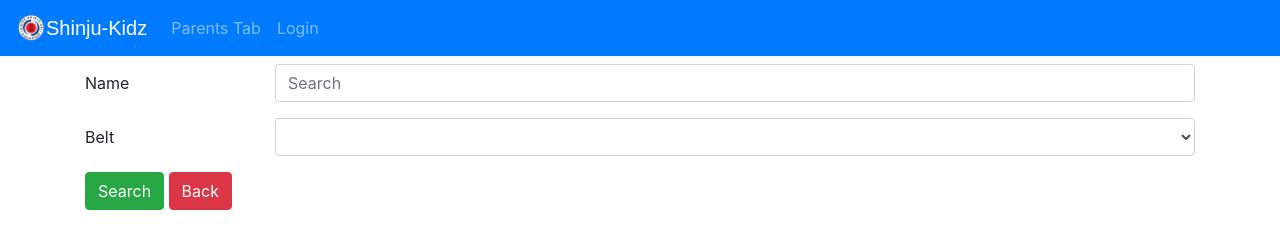
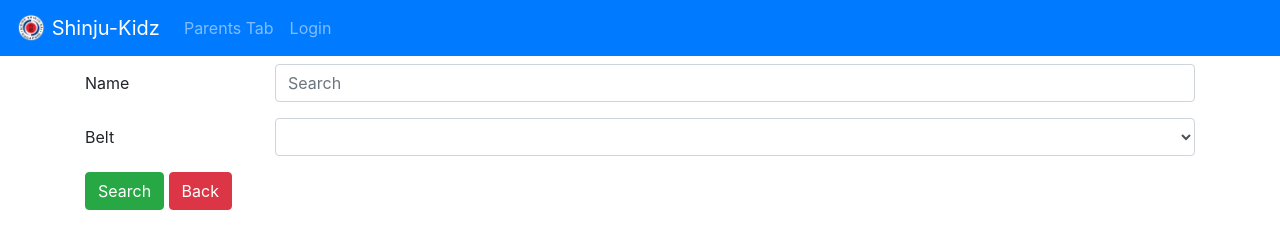
Before and after one commit to HiIAmTzeKean/ask_proj, a Flask app: page /attendanceSearchStudent in a window 1280 px wide. Shown: the top 250 px of the page. Run offline with Flask 2, Linux system fonts and the light colour scheme; data that the repository does not hold is empty; parts of the project's set-up code (start-up, migrations or seed data) failed here and were passed over; some libraries are stand-ins or nearby versions.

Commit message:
UI improvements

```diff
--- a/flaskapp/templates/navbar.html
+++ b/flaskapp/templates/navbar.html
@@ -1,6 +1,8 @@
 <nav class="navbar navbar-expand-lg navbar-dark bg-primary">
-  <img src="{{ url_for('static', filename='favicon.ico') }}" width="30" height="30" class="d-inline-block align-top" alt="">
-  <a class="navbar-brand" href="{{ url_for('attendance.attendanceDojoSelect') }}" style="font-family: fantasy;">Shinju-Kidz</a>
+  <a class="navbar-brand" href="{{ url_for('attendance.attendanceDojoSelect') }}">
+    <img src="{{ url_for('static', filename='favicon.ico') }}" width="30" height="30" class="d-inline-block align-top" alt="">
+    Shinju-Kidz
+  </a>
   <button class="navbar-toggler" type="button" data-toggle="collapse" data-target="#navbarSupportedContent"
     aria-controls="navbarSupportedContent" aria-expanded="false" aria-label="Toggle navigation">
     <span class="navbar-toggler-icon"></span>
```
Also changed, not shown: flaskapp/static/WhatsApp Image 2021-04-19 at 21.44.35.jpeg (added).
